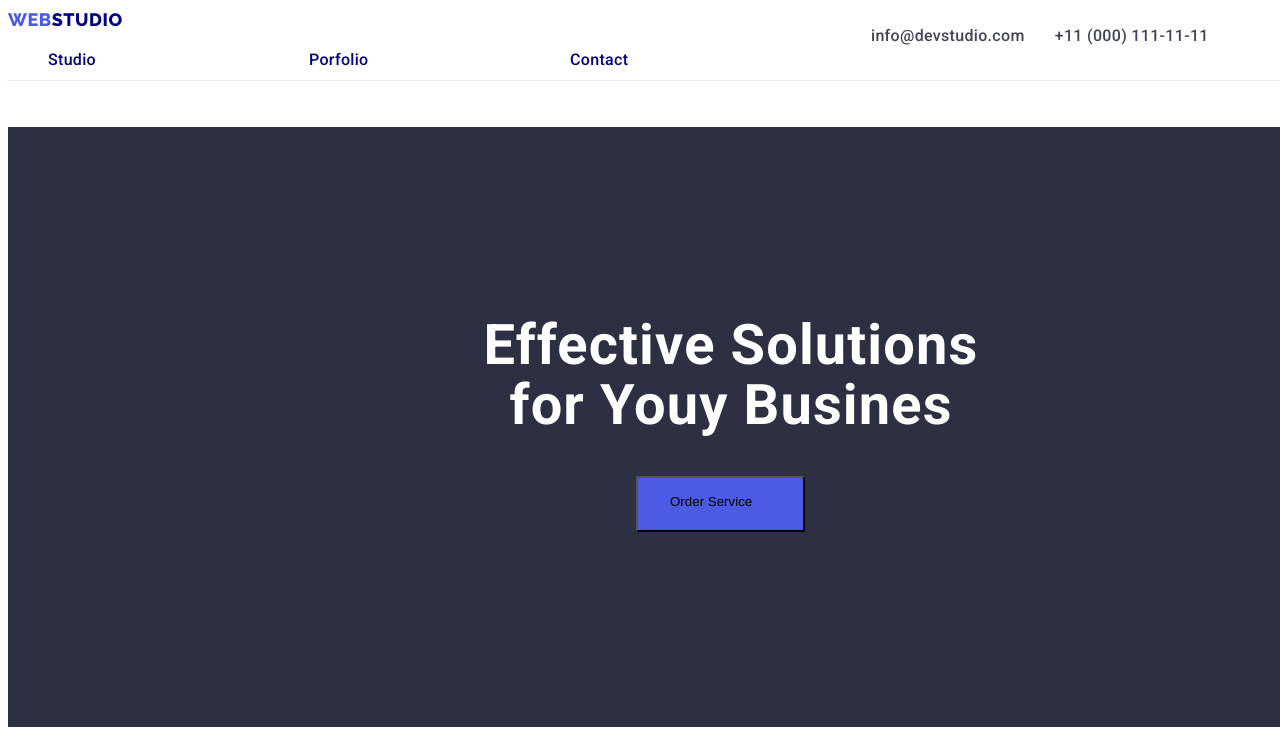
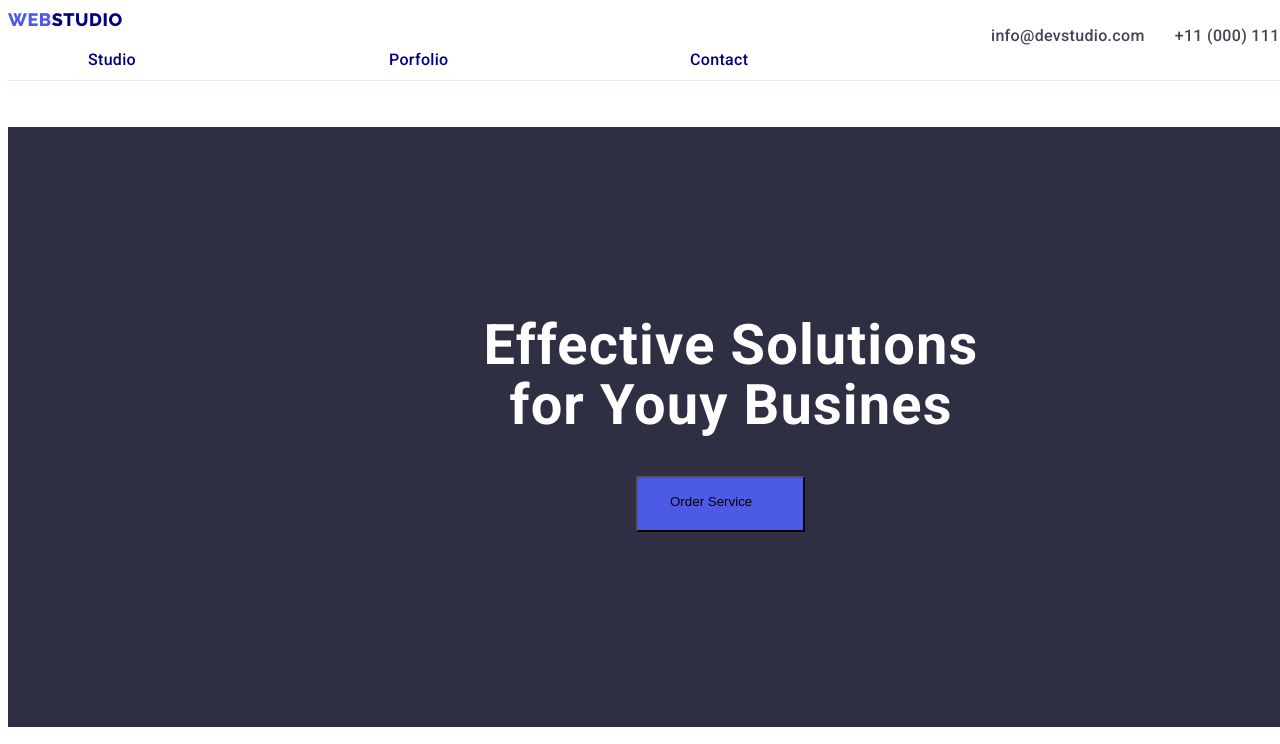
Before and after one commit to Kurbendalas/goit-markup-hw-01, a plain HTML site: page index.html in a window 1280 px wide. Shown: the top 744 px of the page. Drawn offline with Linux system fonts and the light colour scheme.

Commit message:
goit-markup-hw-01

```diff
--- a/css/styles.css
+++ b/css/styles.css
@@ -39,6 +39,8 @@ a {
   color: navy;
   display: flex;
   width: 261px;
+  padding-left: 40px;
+  text-align: center;
 }
 
 .menu-link {
--- a/index.html
+++ b/index.html
@@ -18,7 +18,7 @@
     <!-- HEDER -->
     <header class="top-heder">
       <nav>
-        <a class="main-logo" href=""
+        <a class="main-logo" href="./webstudio/"
           >WEB <span class="main-txt">STUDIO</span></a
         >
         <ul class="menu list">
```
